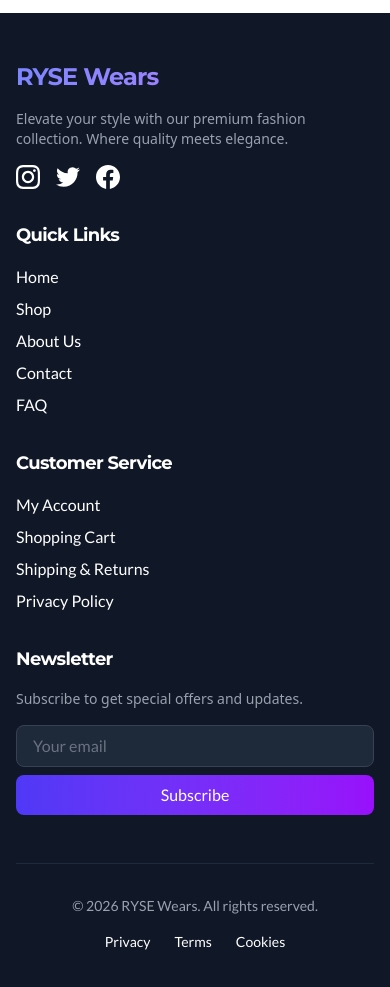
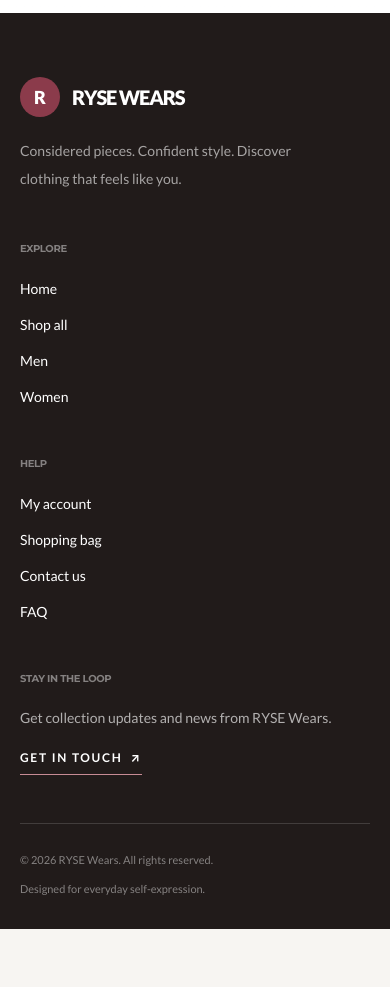
Before and after one commit to Vishal7728/ryse-wears, a Next.js app in the folder frontend/: page / in a window 390 px wide. Shown: the part 8100-9087 px from the top of the page. After the commit the page ends 9029 px from the top, so only its background shows below. Built offline with nearby package versions, Linux system fonts and the light colour scheme; no server answers.

Commit message:
Redesign storefront footer to match editorial brand system

```diff
--- a/frontend/src/components/Footer.tsx
+++ b/frontend/src/components/Footer.tsx
@@ -2,150 +2,74 @@
 
 import Link from 'next/link';
 
+const footerLinks = [
+  {
+    title: 'Explore',
+    links: [
+      { label: 'Home', href: '/' },
+      { label: 'Shop all', href: '/products' },
+      { label: 'Men', href: '/products?gender=Men' },
+      { label: 'Women', href: '/products?gender=Women' },
+    ],
+  },
+  {
+    title: 'Help',
+    links: [
+      { label: 'My account', href: '/login' },
+      { label: 'Shopping bag', href: '/cart' },
+      { label: 'Contact us', href: '/contact' },
+      { label: 'FAQ', href: '/faq' },
+    ],
+  },
+];
+
 export default function Footer() {
   return (
-    <footer className="bg-gray-900 dark:bg-black text-white transition-colors duration-300">
-      <div className="max-w-7xl mx-auto px-4 py-12 sm:px-6 lg:px-8">
-        <div className="grid grid-cols-1 md:grid-cols-2 lg:grid-cols-4 gap-8">
-          <div className="space-y-4">
-            <h3 className="text-2xl font-display font-bold bg-gradient-to-r from-indigo-400 to-purple-400 bg-clip-text text-transparent">
-              RYSE Wears
-            </h3>
-            <p className="text-gray-400 text-sm font-sans">
-              Elevate your style with our premium fashion collection. Where quality meets elegance.
+    <footer className="bg-[#211b1a] text-white">
+      <div className="mx-auto max-w-[1440px] px-5 pb-8 pt-16 sm:px-8 lg:px-12">
+        <div className="grid gap-12 border-b border-white/15 pb-12 md:grid-cols-[1.5fr_1fr_1fr_1.3fr]">
+          <div className="max-w-sm">
+            <Link href="/" className="inline-flex items-center gap-3" aria-label="RYSE Wears home">
+              <span className="flex h-10 w-10 items-center justify-center rounded-full bg-[#8b3b4b] text-lg font-extrabold text-white">R</span>
+              <span className="font-display text-xl font-extrabold tracking-[-0.06em]">RYSE WEARS</span>
+            </Link>
+            <p className="mt-5 max-w-xs text-sm leading-7 text-white/60">
+              Considered pieces. Confident style. Discover clothing that feels like you.
             </p>
-            <div className="flex space-x-4">
-              <a
-                href="https://www.instagram.com/"
-                target="_blank"
-                rel="noopener noreferrer"
-                className="text-gray-400 hover:text-pink-500 transition-colors transform hover:scale-110"
-                aria-label="Instagram"
-              >
-                <svg className="h-6 w-6" fill="currentColor" viewBox="0 0 24 24">
-                  <path d="M12 2.163c3.204 0 3.584.012 4.85.07 3.252.148 4.771 1.691 4.919 4.919.058 1.265.069 1.645.069 4.849 0 3.205-.012 3.584-.069 4.849-.149 3.225-1.664 4.771-4.919 4.919-1.266.058-1.644.07-4.85.07-3.204 0-3.584-.012-4.849-.07-3.26-.149-4.771-1.699-4.919-4.92-.058-1.265-.07-1.644-.07-4.849 0-3.204.013-3.583.07-4.849.149-3.227 1.664-4.771 4.919-4.919 1.266-.057 1.645-.069 4.849-.069zm0-2.163c-3.259 0-3.667.014-4.947.072-4.358.2-6.78 2.618-6.98 6.98-.059 1.281-.073 1.689-.073 4.948 0 3.259.014 3.668.072 4.948.2 4.358 2.618 6.78 6.98 6.98 1.281.058 1.689.072 4.948.072 3.259 0 3.668-.014 4.948-.072 4.354-.2 6.782-2.618 6.979-6.98.059-1.28.073-1.689.073-4.948 0-3.259-.014-3.667-.072-4.947-.196-4.354-2.617-6.78-6.979-6.98-1.281-.059-1.69-.073-4.949-.073zm0 5.838c-3.403 0-6.162 2.759-6.162 6.162s2.759 6.163 6.162 6.163 6.162-2.759 6.162-6.163c0-3.403-2.759-6.162-6.162-6.162zm0 10.162c-2.209 0-4-1.79-4-4 0-2.209 1.791-4 4-4s4 1.791 4 4c0 2.21-1.791 4-4 4zm6.406-11.845c-.796 0-1.441.645-1.441 1.44s.645 1.44 1.441 1.44c.795 0 1.439-.645 1.439-1.44s-.644-1.44-1.439-1.44z"/>
-                </svg>
-              </a>
-              <a
-                href="https://twitter.com/"
-                target="_blank"
-                rel="noopener noreferrer"
-                className="text-gray-400 hover:text-blue-400 transition-colors transform hover:scale-110"
-                aria-label="Twitter"
-              >
-                <svg className="h-6 w-6" fill="currentColor" viewBox="0 0 24 24">
-                  <path d="M23.953 4.57a10 10 0 01-2.825.775 4.958 4.958 0 002.163-2.723c-.951.555-2.005.959-3.127 1.184a4.92 4.92 0 00-8.384 4.482C7.69 8.095 4.067 6.13 1.64 3.162a4.822 4.822 0 00-.666 2.475c0 1.71.87 3.213 2.188 4.096a4.904 4.904 0 01-2.228-.616v.06a4.923 4.923 0 003.946 4.827 4.996 4.996 0 01-2.212.085 4.936 4.936 0 004.604 3.417 9.867 9.867 0 01-6.102 2.105c-.39 0-.779-.023-1.17-.067a13.995 13.995 0 007.557 2.209c9.053 0 13.998-7.496 13.998-13.985 0-.21 0-.42-.015-.63A9.935 9.935 0 0024 4.59z"/>
-                </svg>
-              </a>
-              <a
-                href="https://www.facebook.com/"
-                target="_blank"
-                rel="noopener noreferrer"
-                className="text-gray-400 hover:text-blue-600 transition-colors transform hover:scale-110"
-                aria-label="Facebook"
-              >
-                <svg className="h-6 w-6" fill="currentColor" viewBox="0 0 24 24">
-                  <path d="M24 12.073c0-6.627-5.373-12-12-12s-12 5.373-12 12c0 5.99 4.388 10.954 10.125 11.854v-8.385H7.078v-3.47h3.047V9.43c0-3.007 1.792-4.669 4.533-4.669 1.312 0 2.686.235 2.686.235v2.953H15.83c-1.491 0-1.956.925-1.956 1.874v2.25h3.328l-.532 3.47h-2.796v8.385C19.612 23.027 24 18.062 24 12.073z"/>
-                </svg>
-              </a>
-            </div>
           </div>
 
-          <div>
-            <h4 className="text-lg font-display font-semibold mb-4 text-white">Quick Links</h4>
-            <ul className="space-y-2">
-              <li>
-                <Link href="/" className="text-gray-400 hover:text-white transition-colors">
-                  Home
-                </Link>
-              </li>
-              <li>
-                <Link href="/products" className="text-gray-400 hover:text-white transition-colors">
-                  Shop
-                </Link>
-              </li>
-              <li>
-                <Link href="/about" className="text-gray-400 hover:text-white transition-colors">
-                  About Us
-                </Link>
-              </li>
-              <li>
-                <Link href="/contact" className="text-gray-400 hover:text-white transition-colors">
-                  Contact
-                </Link>
-              </li>
-              <li>
-                <Link href="/faq" className="text-gray-400 hover:text-white transition-colors">
-                  FAQ
-                </Link>
-              </li>
-            </ul>
-          </div>
+          {footerLinks.map((group) => (
+            <div key={group.title}>
+              <h2 className="text-[10px] font-bold uppercase tracking-[0.2em] text-white/45">{group.title}</h2>
+              <ul className="mt-5 space-y-3">
+                {group.links.map((link) => (
+                  <li key={link.href + link.label}>
+                    <Link href={link.href} className="text-sm text-white/75 transition-colors hover:text-white">
+                      {link.label}
+                    </Link>
+                  </li>
+                ))}
+              </ul>
+            </div>
+          ))}
 
           <div>
-            <h4 className="text-lg font-display font-semibold mb-4 text-white">Customer Service</h4>
-            <ul className="space-y-2">
-              <li>
-                <Link href="/login" className="text-gray-400 hover:text-white transition-colors">
-                  My Account
-                </Link>
-              </li>
-              <li>
-                <Link href="/cart" className="text-gray-400 hover:text-white transition-colors">
-                  Shopping Cart
-                </Link>
-              </li>
-              <li>
-                <a href="#" className="text-gray-400 hover:text-white transition-colors">
-                  Shipping & Returns
-                </a>
-              </li>
-              <li>
-                <a href="#" className="text-gray-400 hover:text-white transition-colors">
-                  Privacy Policy
-                </a>
-              </li>
-            </ul>
-          </div>
-
-          <div>
-            <h4 className="text-lg font-display font-semibold mb-4 text-white">Newsletter</h4>
-            <p className="text-gray-400 text-sm mb-4 font-sans">
-              Subscribe to get special offers and updates.
+            <h2 className="text-[10px] font-bold uppercase tracking-[0.2em] text-white/45">Stay in the loop</h2>
+            <p className="mt-5 text-sm leading-6 text-white/65">
+              Get collection updates and news from RYSE Wears.
             </p>
-            <form className="space-y-2">
-              <input
-                type="email"
-                placeholder="Your email"
-                className="w-full px-4 py-2 bg-gray-800 border border-gray-700 rounded-lg text-white placeholder-gray-500 focus:outline-none focus:border-indigo-500 transition-colors"
-              />
-              <button
-                type="submit"
-                className="w-full bg-gradient-to-r from-indigo-600 to-purple-600 hover:from-indigo-700 hover:to-purple-700 text-white px-4 py-2 rounded-lg transition-all transform hover:scale-105 font-medium"
-              >
-                Subscribe
-              </button>
-            </form>
+            <Link
+              href="/contact"
+              className="mt-5 inline-flex items-center gap-2 border-b border-[#c78b95] pb-2 text-xs font-bold uppercase tracking-[0.14em] text-white transition-colors hover:text-[#e6b6be]"
+            >
+              Get in touch <span aria-hidden="true">↗</span>
+            </Link>
           </div>
         </div>
 
-        <div className="mt-12 pt-8 border-t border-gray-800">
-          <div className="flex flex-col md:flex-row justify-between items-center space-y-4 md:space-y-0">
-            <p className="text-gray-400 text-sm text-center md:text-left">
-              © {new Date().getFullYear()} RYSE Wears. All rights reserved.
-            </p>
-            <div className="flex space-x-6">
-              <a href="#" className="text-gray-400 hover:text-white text-sm transition-colors">
-                Privacy
-              </a>
-              <a href="#" className="text-gray-400 hover:text-white text-sm transition-colors">
-                Terms
-              </a>
-              <a href="#" className="text-gray-400 hover:text-white text-sm transition-colors">
-                Cookies
-              </a>
-            </div>
-          </div>
+        <div className="flex flex-col gap-3 pt-7 text-[11px] text-white/45 sm:flex-row sm:items-center sm:justify-between">
+          <p>© {new Date().getFullYear()} RYSE Wears. All rights reserved.</p>
+          <p>Designed for everyday self-expression.</p>
         </div>
       </div>
     </footer>
```
